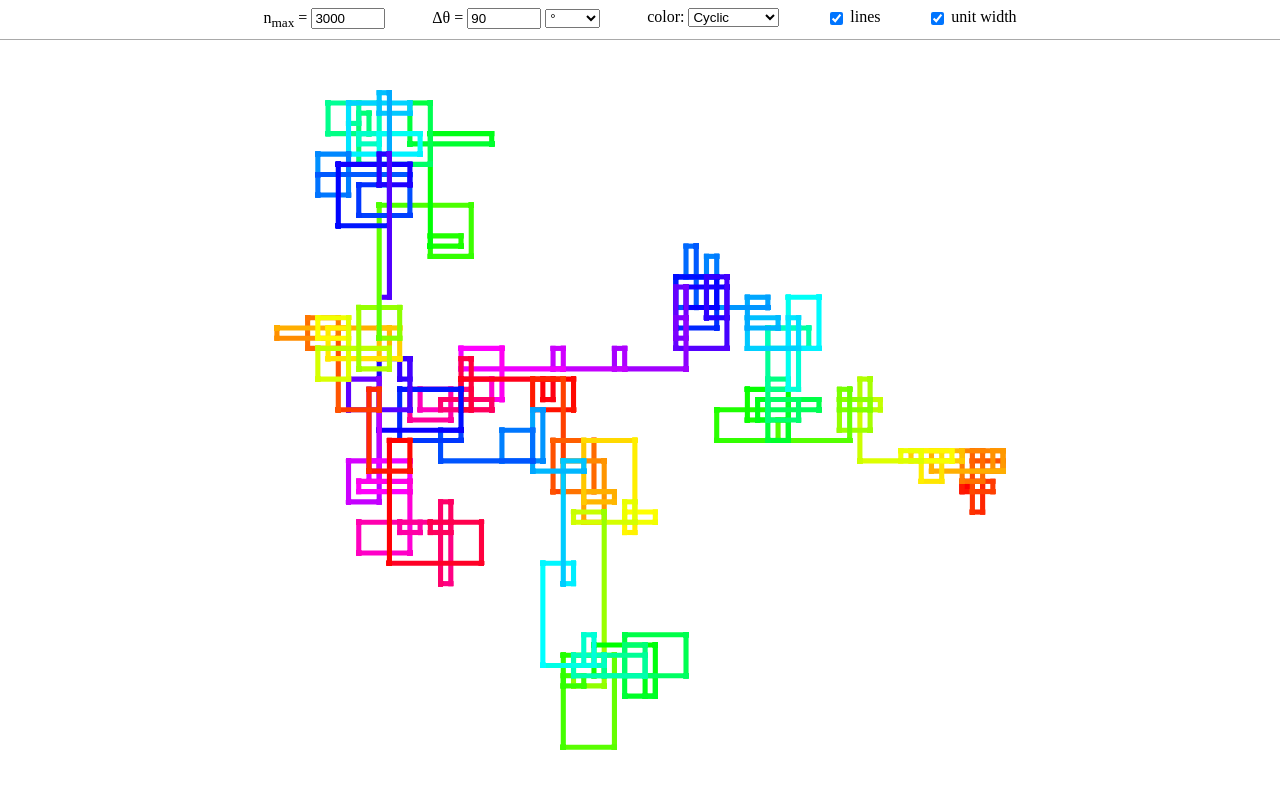
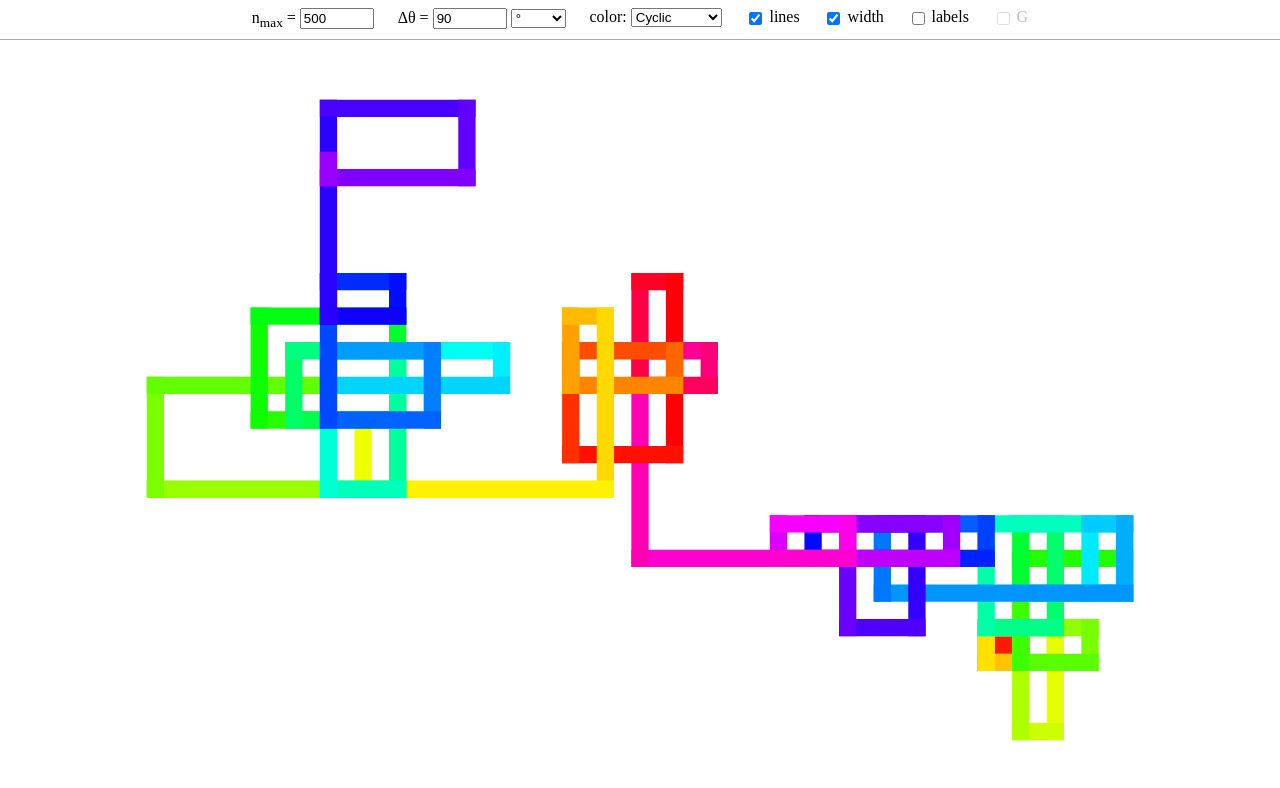
Before and after one commit to Quelklef/prime-spirals, a plain HTML site: page index.html in a window 1280 px wide. Drawn offline with Linux system fonts and the light colour scheme.

Commit message:
bug bust + implement labels and skip mode

```diff
--- a/index.html
+++ b/index.html
@@ -11,7 +11,7 @@
 
     <span class="opt">
       <label for="opt-bound">n<sub>max</sub> = </label>
-      <input id="opt-bound" type="number" step="15" min="1" value="3000" />
+      <input id="opt-bound" type="number" step="15" min="1" value="500" />
     </span>
 
     <span class="opt">
@@ -40,7 +40,17 @@
 
     <span class="opt">
       <input id="opt-width" type="checkbox" checked/>
-      <label for="opt-width">unit width</label>
+      <label for="opt-width">width</label>
+    </span>
+
+    <span class="opt">
+      <input id="opt-label" type="checkbox"/>
+      <label for="opt-label">labels</label>
+    </span>
+
+    <span class="opt" style="opacity: 0.25">
+      <input id="opt-nodup" type="checkbox"/>
+      <label for="opt-nodup">G</label>
     </span>
 
   </div>
--- a/main.js
+++ b/main.js
@@ -1,6 +1,10 @@
 
 function max(a, b) {
   return a > b ? a : b;
+}
+
+function min(a, b) {
+  return a > b ? b : a;
 }
 
 function mod(x, n) {
@@ -25,52 +29,129 @@ let isPrime;
   };
 }
 
-// calculates the physical path of primes, represented as an array of [x,y] coordinates
+// Calculates the physical path of primes
+//
+// Returns the path as an array of objects
+//   { x, y, p }
+// where x,y are the coordinates and p is the associated prime
 function calcPath({ bound, turnAngle }) {
   isPrime(bound);  // top-up the sieve
 
-  const path = [];
+  const path = [
+    { x: 0, y: 0, p: 1 },
+  ];
 
-  let minX = Infinity;
-  let maxX = -Infinity;
-  let minY = Infinity;
-  let maxY = -Infinity;
+  let minX = 0;
+  let maxX = 0;
+  let minY = 0;
+  let maxY = 0;
 
   let x = 0.0;
   let y = 0.0;
   let theta = 0;
-  let prevprime = 0n;
+  let prevprime = 1n;
 
-  for (let n = 1n; n <= bound + 1n; n++) {
-    path.push([x, y]);
+  for (let n = 2n; n <= bound; n++) {
+    if (isPrime(n) || n === bound) {
+      // Increment x,y
+      const dist = Number(n - prevprime);
+      x += Math.cos(theta) * dist;
+      y += Math.sin(theta) * dist;
 
-    minX = Math.min(x, minX);
-    maxX = Math.max(x, maxX);
-    minY = Math.min(y, minY);
-    maxY = Math.max(y, maxY);
-
-    if (isPrime(n) || n === bound) {
-      x += Math.cos(theta) * Number(n - prevprime);
-      y += Math.sin(theta) * Number(n - prevprime);
+      // Update stats
+      path.push({ x, y, p: n });
+      minX = Math.min(x, minX);
+      maxX = Math.max(x, maxX);
+      minY = Math.min(y, minY);
+      maxY = Math.max(y, maxY);
       prevprime = n;
       theta = mod(theta + turnAngle, 2 * Math.PI);
     }
   }
 
-  // Pad for god measure
-  const rangeX = maxX - minX;
-  const rangeY = maxY - minY;
-  minX -= rangeX * 0.05;
-  maxX += rangeX * 0.05;
-  minY -= rangeY * 0.05;
-  maxY += rangeY * 0.05;
+  return { path, summ: { minX, maxX, minY, maxY } };
+}
+
+// Like calcPath, but:
+//
+// - Not parameterized by turn angle. Turn angle is always π/2
+// - Never traverses the same coordinate twice; skips over already-seen
+//   coordinates in order to avoid doing so.
+//
+// The implementation is not terribly efficient
+function calcPathSkipping({ bound }) {
+  isPrime(bound);
+
+  const path = [
+    { x: 0, y: 0, p: 1 },
+  ];
+
+  let minX = 0n;
+  let maxX = 0n;
+  let minY = 0n;
+  let maxY = 0n;
+
+  const seen = [[0, 0]];  // seen coords as [x,y]
+  let x = 0n;
+  let y = 0n;
+  let direction = 0;  // coefficient on π/2
+  let prevprime = 1n;
+
+  for (let n = 2n; n <= bound; n++) {
+    if (isPrime(n) || n === bound) {
+
+      // Increment x,y
+
+      let dist = n - prevprime;
+      if (direction % 2 === 0) {
+        const d = direction === 0 ? 1n : -1n;
+        const seenXs = new Set(seen.filter(([px, py]) => py === y).map(([x, y]) => x));
+        while (dist--) {
+          x += d;
+          if (seenXs.has(x)) dist++;
+        }
+      } else {
+        const d = direction === 1 ? 1n : -1n;
+        const seenYs = new Set(seen.filter(([px, py]) => px === x).map(([x, y]) => y));
+        while (dist--) {
+          y += d;
+          if (seenYs.has(y)) dist++;
+        }
+      }
+
+      // Update stats
+
+      prevprime = n;
+      direction = mod(direction + 1, 4);
+
+      {
+        const prev = path[path.length - 1];
+        const x0 = min(prev.x, x);
+        const y0 = min(prev.y, y);
+        const xf = max(prev.x, x);
+        const yf = max(prev.y, y);
+        for (let a = x0; a <= xf; a++)
+          for (let b = y0; b <= yf; b++)
+            seen.push([a, b]);
+      }
+
+      path.push({ x, y, p: n });
+
+      minX = min(x, minX);
+      maxX = max(x, maxX);
+      minY = min(y, minY);
+      maxY = max(y, maxY);
+    }
+  }
 
   return {
-    path,
+    path: path.map(pt => ({ ...pt, x: Number(pt.x), y: Number(pt.y) })),
     summ: {
-      minX, maxX, rangeX: maxX - minX,
-      minY, maxY, rangeY: maxY - minY,
-    },
+      minX: Number(minX),
+      maxX: Number(maxX),
+      minY: Number(minY),
+      maxY: Number(maxY),
+    }
   };
 }
 
@@ -92,20 +173,29 @@ function calcColor(part, whole, { colorType }) {
 }
 
 function render(c, state) {
-  const { path, summ } = calcPath(state);
+  const { path, summ } = !state.skipDuplicates ? calcPath(state) : calcPathSkipping(state);
+
+  // Pad for good measure
+  const minX = summ.minX - (summ.maxX - summ.minX) * 0.05 - 1;
+  const maxX = summ.maxX + (summ.maxX - summ.minX) * 0.05 + 1;
+  const minY = summ.minY - (summ.maxY - summ.minY) * 0.05 - 1;
+  const maxY = summ.maxY + (summ.maxY - summ.minY) * 0.05 + 1;
+
+  const rangeX = maxX - minX;
+  const rangeY = maxY - minY;
 
   const scale = Math.min(
-    1 / summ.rangeX * state.canvasWidth,
-    1 / summ.rangeY * state.canvasHeight,
+    1 / rangeX * state.canvasWidth,
+    1 / rangeY * state.canvasHeight,
   );
 
   // maps a physical coordinate to a pixel coordinate
   let T;
   {
-    const phyOffsetX = -summ.minX;
-    const phyOffsetY = -summ.minY;
-    const pixOffsetX = (state.canvasWidth - summ.rangeX * scale) / 2;
-    const pixOffsetY = (state.canvasHeight - summ.rangeY * scale) / 2;
+    const phyOffsetX = -minX;
+    const phyOffsetY = -minY;
+    const pixOffsetX = (state.canvasWidth - rangeX * scale) / 2;
+    const pixOffsetY = (state.canvasHeight - rangeY * scale) / 2;
     T = (x, y) =>
       [ (x + phyOffsetX) * scale + pixOffsetX
       , (y + phyOffsetY) * scale + pixOffsetY
@@ -114,19 +204,19 @@ function render(c, state) {
 
   c.lineCap = 'square';
 
-  let [prevPx, prevPy] = T(...path[0]);
+  let prev = path[0];
   for (let i = 0; i < path.length; i++) {
-    const [px, py] = T(...path[i]);
+    const curr = path[i];
 
     c.strokeStyle = c.fillStyle = calcColor(i, path.length - 1, state);
 
     if (state.drawLines) {
       if (state.wideStroke)
         c.lineWidth = scale;
-      const p = new Path2D();
-      p.moveTo(prevPx, prevPy);
-      p.lineTo(px, py);
-      c.stroke(p);
+      const path = new Path2D();
+      path.moveTo(...T(prev.x, prev.y));
+      path.lineTo(...T(curr.x, curr.y));
+      c.stroke(path);
     } else {
       if (state.wideStroke)
         c.fillRect(px - scale / 2, py - scale / 2, scale, scale);
@@ -134,7 +224,19 @@ function render(c, state) {
         c.fillRect(px, py, 1, 1);
     }
 
-    [prevPx, prevPy] = [px, py];
+    prev = curr;
+  }
+
+  if (state.doLabels) {
+    c.fillStyle = 'white';
+    c.textAlign = 'center';
+    c.textBaseline = 'center';
+    const fontSize = 400 / rangeX;
+    c.font = fontSize + 'px sans-serif';
+    for (const pt of path) {
+      const [px, py] = T(pt.x, pt.y);
+      c.fillText(pt.p, px, py + fontSize / 3);
+    }
   }
 
 }
@@ -147,8 +249,10 @@ function main() {
   const $optLines = document.getElementById('opt-lines');
   const $optWidth = document.getElementById('opt-width');
   const $optUnits = document.getElementById('opt-units');
+  const $optNodup = document.getElementById('opt-nodup');
+  const $optLabel = document.getElementById('opt-label');
 
-  [$optBound, $optAngle, $optColor, $optLines, $optWidth, $optUnits]
+  [$optBound, $optAngle, $optColor, $optLines, $optWidth, $optUnits, $optNodup, $optLabel]
     .forEach($o => $o.addEventListener('input', () => run()));
 
   window.addEventListener('resize', () => run());
@@ -175,6 +279,8 @@ function main() {
       wideStroke: $optWidth.checked,
       canvasWidth: $canv.width,
       canvasHeight: $canv.height,
+      skipDuplicates: $optNodup.checked,
+      doLabels: $optLabel.checked,
     };
 
     const ctx = $canv.getContext('2d');
```
